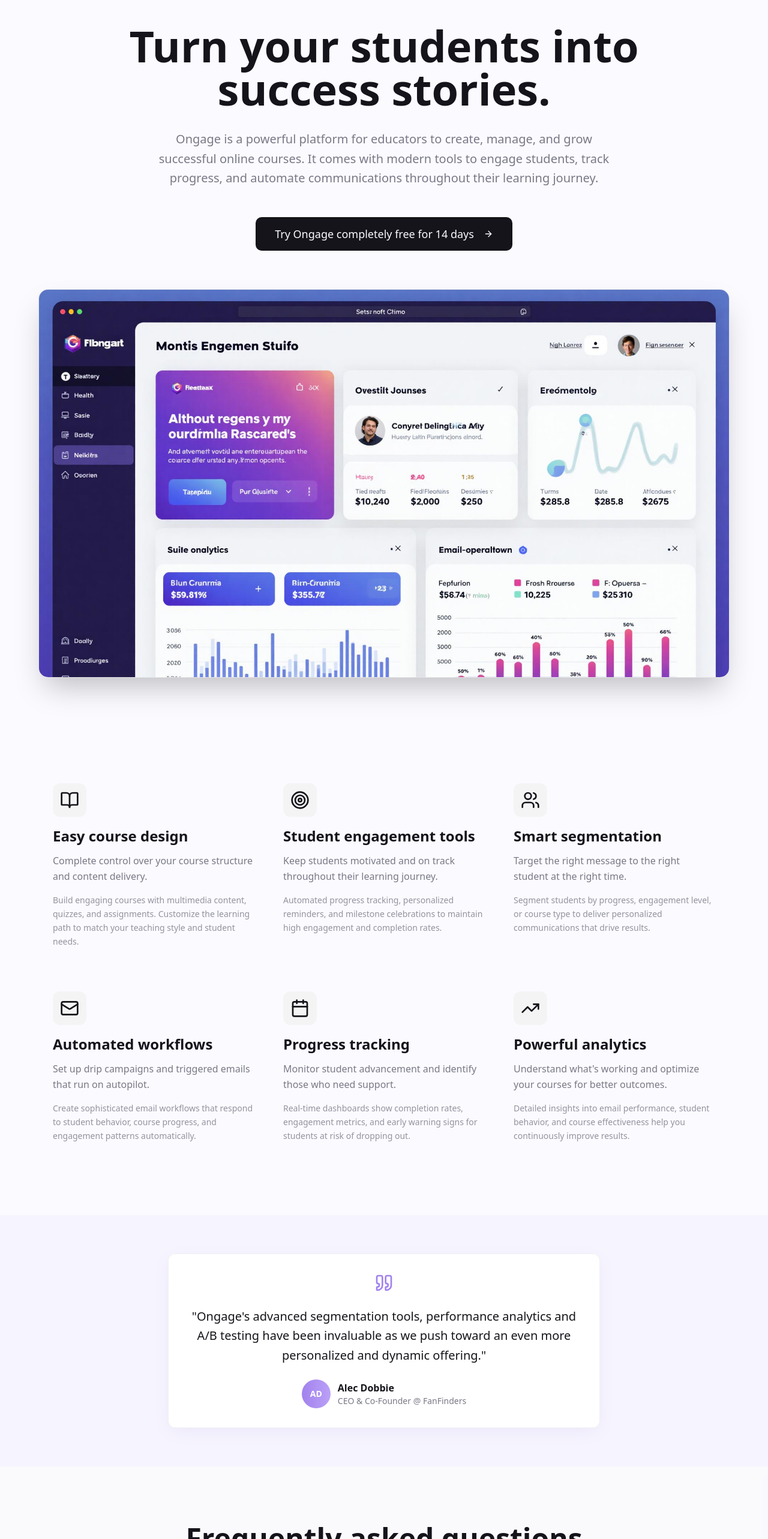
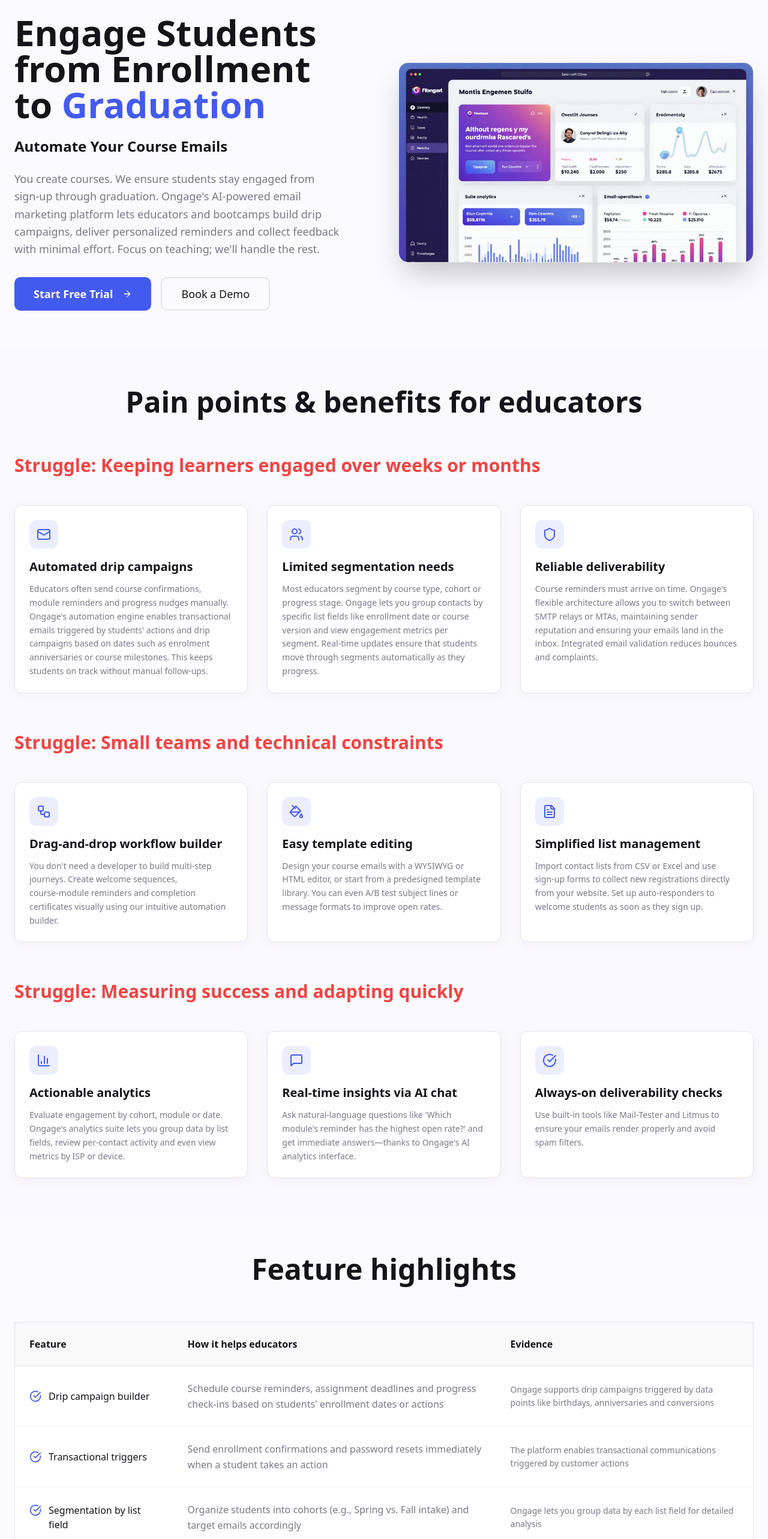
Before and after one commit to tanyarofman/ongage-landing-pages-6-pages, a React (Vite) app: page /educators in a window 1280 px wide. Shown: the part 80-2646 px from the top of the page at 60% size. Built offline with nearby package versions, Linux system fonts and the light colour scheme.

Commit message:
Update Educators page content
Updated the Educators page with new content, including hero section copy, pain points and benefits, feature highlights, FAQs, and a final call-to-action. The visual design language and system of Webflow are being applied.

```diff
--- a/src/components/educators/CTA.tsx
+++ b/src/components/educators/CTA.tsx
@@ -6,26 +6,25 @@ const CTA = () => {
     <section className="py-24 bg-background border-t border-border">
       <div className="max-w-4xl mx-auto px-6 text-center">
         <h2 className="text-4xl md:text-5xl font-bold text-foreground mb-6 leading-tight">
-          Ready to boost your
-          <br />
-          course completion rates?
+          Ready to automate your student communications and
+          <span className="text-primary">boost course completion rates?</span>
         </h2>
 
         <p className="text-xl text-muted-foreground mb-12 max-w-3xl mx-auto leading-relaxed">
-          Join thousands of educators using Ongage to engage students, automate communications,
-          and build successful online learning businesses.
+          Start your free trial today and see how Ongage's drip campaigns, segmentation and
+          analytics can transform your online courses.
         </p>
 
         <Button
           size="lg"
-          className="bg-foreground text-background hover:bg-foreground/90 text-lg px-8 py-4 h-14 font-medium"
+          className="bg-primary text-primary-foreground hover:bg-primary/90 text-lg px-8 py-4 h-14 font-semibold"
         >
-          Try Ongage completely free for 14 days
+          Start Free Trial
           <ArrowRight className="ml-2 h-5 w-5" />
         </Button>
 
         <div className="mt-8 text-muted-foreground text-sm">
-          No credit card required • Cancel anytime
+          Free trial • No credit card required • Cancel anytime
         </div>
       </div>
     </section>
--- /dev/null
+++ b/src/components/educators/FeatureHighlights.tsx
@@ -0,0 +1,90 @@
+import { CheckCircle } from "lucide-react";
+
+const FeatureHighlights = () => {
+  const features = [
+    {
+      feature: "Drip campaign builder",
+      description: "Schedule course reminders, assignment deadlines and progress check‑ins based on students' enrollment dates or actions",
+      evidence: "Ongage supports drip campaigns triggered by data points like birthdays, anniversaries and conversions"
+    },
+    {
+      feature: "Transactional triggers",
+      description: "Send enrollment confirmations and password resets immediately when a student takes an action",
+      evidence: "The platform enables transactional communications triggered by customer actions"
+    },
+    {
+      feature: "Segmentation by list field",
+      description: "Organize students into cohorts (e.g., Spring vs. Fall intake) and target emails accordingly",
+      evidence: "Ongage lets you group data by each list field for detailed analysis"
+    },
+    {
+      feature: "Template library & editor",
+      description: "Create professional course emails using predesigned templates and a drag‑and‑drop editor—no coding required",
+      evidence: "The platform provides a library of templates and a real‑time email editor"
+    },
+    {
+      feature: "Signup forms & auto‑responders",
+      description: "Collect leads via custom forms and automatically welcome them into your course",
+      evidence: "Ongage supports sign‑up forms and auto‑responders"
+    },
+    {
+      feature: "Deliverability & multi‑ESP routing",
+      description: "Ensure that course notifications reach the inbox, with the option to switch SMTP relays or MTAs",
+      evidence: "Ongage allows sending through its own SMTP or any SMTP/MTA and makes it easy to switch providers"
+    },
+    {
+      feature: "API & webhooks",
+      description: "Sync enrollment data from your LMS or registration forms and update student status in real time",
+      evidence: "The platform's API and webhooks enable data movement between Ongage and external systems"
+    },
+    {
+      feature: "Actionable analytics",
+      description: "Monitor open rates, click‑throughs and course progression across segments",
+      evidence: "Ongage's analytics suite offers per‑list field, per‑contact and per‑ISP insights"
+    }
+  ];
+
+  return (
+    <section className="py-16 bg-background">
+      <div className="max-w-7xl mx-auto px-6">
+        <div className="text-center mb-16">
+          <h2 className="text-4xl md:text-5xl font-bold mb-6 text-foreground">
+            Feature highlights
+          </h2>
+        </div>
+
+        <div className="overflow-x-auto">
+          <table className="w-full border-collapse bg-card rounded-xl shadow-feature border border-border">
+            <thead>
+              <tr className="bg-muted/50">
+                <th className="text-left p-6 font-semibold text-foreground border-b border-border">Feature</th>
+                <th className="text-left p-6 font-semibold text-foreground border-b border-border">How it helps educators</th>
+                <th className="text-left p-6 font-semibold text-foreground border-b border-border">Evidence</th>
+              </tr>
+            </thead>
+            <tbody>
+              {features.map((feature, index) => (
+                <tr key={index} className="border-b border-border/50 hover:bg-muted/20 transition-colors">
+                  <td className="p-6 font-medium text-foreground">
+                    <div className="flex items-start gap-3">
+                      <CheckCircle className="h-5 w-5 text-primary mt-0.5 flex-shrink-0" />
+                      {feature.feature}
+                    </div>
+                  </td>
+                  <td className="p-6 text-muted-foreground leading-relaxed">
+                    {feature.description}
+                  </td>
+                  <td className="p-6 text-sm text-muted-foreground leading-relaxed">
+                    {feature.evidence}
+                  </td>
+                </tr>
+              ))}
+            </tbody>
+          </table>
+        </div>
+      </div>
+    </section>
+  );
+};
+
+export default FeatureHighlights;
--- a/src/components/educators/Features.tsx
+++ b/src/components/educators/Features.tsx
@@ -1,64 +1,114 @@
-import { BookOpen, Target, Users, Mail, Calendar, TrendingUp } from "lucide-react";
+import {
+  Mail,
+  Users,
+  Shield,
+  Workflow,
+  PaintBucket,
+  FileText,
+  BarChart3,
+  MessageSquare,
+  CheckCircle
+} from "lucide-react";
 
 const Features = () => {
-  const features = [
+  const painPoints = [
     {
-      icon: BookOpen,
-      title: "Easy course design",
-      description: "Complete control over your course structure and content delivery.",
-      details: "Build engaging courses with multimedia content, quizzes, and assignments. Customize the learning path to match your teaching style and student needs."
-    },
+      struggle: "Keeping learners engaged over weeks or months",
+      solutions: [
         {
-      icon: Target,
-      title: "Student engagement tools",
-      description: "Keep students motivated and on track throughout their learning journey.",
-      details: "Automated progress tracking, personalized reminders, and milestone celebrations to maintain high engagement and completion rates."
+          icon: Mail,
+          title: "Automated drip campaigns",
+          description: "Educators often send course confirmations, module reminders and progress nudges manually. Ongage's automation engine enables transactional emails triggered by students' actions and drip campaigns based on dates such as enrolment anniversaries or course milestones. This keeps students on track without manual follow‑ups."
         },
         {
           icon: Users,
-      title: "Smart segmentation",
-      description: "Target the right message to the right student at the right time.",
-      details: "Segment students by progress, engagement level, or course type to deliver personalized communications that drive results."
+          title: "Limited segmentation needs",
+          description: "Most educators segment by course type, cohort or progress stage. Ongage lets you group contacts by specific list fields like enrollment date or course version and view engagement metrics per segment. Real‑time updates ensure that students move through segments automatically as they progress."
         },
         {
-      icon: Mail,
-      title: "Automated workflows",
-      description: "Set up drip campaigns and triggered emails that run on autopilot.",
-      details: "Create sophisticated email workflows that respond to student behavior, course progress, and engagement patterns automatically."
+          icon: Shield,
+          title: "Reliable deliverability",
+          description: "Course reminders must arrive on time. Ongage's flexible architecture allows you to switch between SMTP relays or MTAs, maintaining sender reputation and ensuring your emails land in the inbox. Integrated email validation reduces bounces and complaints."
+        }
+      ]
     },
     {
-      icon: Calendar,
-      title: "Progress tracking",
-      description: "Monitor student advancement and identify those who need support.",
-      details: "Real-time dashboards show completion rates, engagement metrics, and early warning signs for students at risk of dropping out."
+      struggle: "Small teams and technical constraints",
+      solutions: [
+        {
+          icon: Workflow,
+          title: "Drag‑and‑drop workflow builder",
+          description: "You don't need a developer to build multi‑step journeys. Create welcome sequences, course‑module reminders and completion certificates visually using our intuitive automation builder."
         },
         {
-      icon: TrendingUp,
-      title: "Powerful analytics",
-      description: "Understand what's working and optimize your courses for better outcomes.",
-      details: "Detailed insights into email performance, student behavior, and course effectiveness help you continuously improve results."
+          icon: PaintBucket,
+          title: "Easy template editing",
+          description: "Design your course emails with a WYSIWYG or HTML editor, or start from a predesigned template library. You can even A/B test subject lines or message formats to improve open rates."
+        },
+        {
+          icon: FileText,
+          title: "Simplified list management",
+          description: "Import contact lists from CSV or Excel and use sign‑up forms to collect new registrations directly from your website. Set up auto‑responders to welcome students as soon as they sign up."
+        }
+      ]
+    },
+    {
+      struggle: "Measuring success and adapting quickly",
+      solutions: [
+        {
+          icon: BarChart3,
+          title: "Actionable analytics",
+          description: "Evaluate engagement by cohort, module or date. Ongage's analytics suite lets you group data by list fields, review per‑contact activity and even view metrics by ISP or device."
+        },
+        {
+          icon: MessageSquare,
+          title: "Real‑time insights via AI chat",
+          description: "Ask natural‑language questions like 'Which module's reminder has the highest open rate?' and get immediate answers—thanks to Ongage's AI analytics interface."
+        },
+        {
+          icon: CheckCircle,
+          title: "Always‑on deliverability checks",
+          description: "Use built‑in tools like Mail‑Tester and Litmus to ensure your emails render properly and avoid spam filters."
+        }
+      ]
     }
   ];
 
   return (
-    <section className="py-24 bg-background">
-      <div className="max-w-6xl mx-auto px-6">
-        <div className="grid md:grid-cols-2 lg:grid-cols-3 gap-12">
-          {features.map((feature, index) => (
-            <div key={index} className="group">
-              <div className="mb-6">
-                <div className="p-3 bg-muted rounded-xl inline-flex mb-4">
-                  <feature.icon className="h-8 w-8 text-foreground" />
+    <section className="py-16 bg-muted/30">
+      <div className="max-w-7xl mx-auto px-6">
+        <div className="text-center mb-16">
+          <h2 className="text-4xl md:text-5xl font-bold mb-6 text-foreground">
+            Pain points & benefits for educators
+          </h2>
         </div>
-                <h3 className="text-2xl font-bold mb-3 text-foreground">
-                  {feature.title}
+
+        <div className="space-y-16">
+          {painPoints.map((painPoint, index) => (
+            <div key={index} className="animate-fade-in">
+              <div className="mb-12">
+                <h3 className="text-2xl md:text-3xl font-bold text-destructive mb-8">
+                  Struggle: {painPoint.struggle}
                 </h3>
-                <p className="text-muted-foreground mb-4 leading-relaxed">
-                  {feature.description}
+              </div>
+
+              <div className="grid md:grid-cols-2 lg:grid-cols-3 gap-8">
+                {painPoint.solutions.map((solution, solutionIndex) => (
+                  <div
+                    key={solutionIndex}
+                    className="bg-card rounded-xl p-6 shadow-soft border border-border hover:shadow-feature transition-all duration-300"
+                  >
+                    <div className="p-3 bg-primary/10 rounded-lg inline-flex mb-4">
+                      <solution.icon className="h-6 w-6 text-primary" />
+                    </div>
+                    <h4 className="text-xl font-semibold mb-3 text-foreground">
+                      {solution.title}
+                    </h4>
+                    <p className="text-muted-foreground leading-relaxed text-sm">
+                      {solution.description}
                     </p>
-                <p className="text-sm text-muted-foreground/80 leading-relaxed">
-                  {feature.details}
-                </p>
+                  </div>
+                ))}
               </div>
             </div>
           ))}
--- a/src/components/educators/Hero.tsx
+++ b/src/components/educators/Hero.tsx
@@ -13,31 +13,47 @@ const Hero = () => {
       </div>
 
       {/* Main Hero Section */}
-      <section className="relative py-20 px-6">
-        <div className="max-w-6xl mx-auto">
-          <div className="text-center mb-16">
-            <h1 className="text-5xl md:text-7xl font-bold text-foreground mb-8 leading-tight max-w-4xl mx-auto">
-              Turn your students into
-              <br />
-              <span className="text-foreground">success stories.</span>
+      <section className="relative py-16 px-6">
+        <div className="max-w-7xl mx-auto">
+          <div className="grid lg:grid-cols-2 gap-12 items-center">
+            {/* Left Column - Copy */}
+            <div className="lg:pr-8">
+              <h1 className="text-4xl md:text-6xl font-bold text-foreground mb-6 leading-tight">
+                Engage Students from Enrollment to
+                <span className="text-primary"> Graduation</span>
               </h1>
 
-            <p className="text-xl text-muted-foreground mb-12 max-w-3xl mx-auto leading-relaxed">
-              Ongage is a powerful platform for educators to create, manage, and grow successful
-              online courses. It comes with modern tools to engage students, track progress,
-              and automate communications throughout their learning journey.
+              <h2 className="text-xl md:text-2xl font-semibold mb-6 text-foreground">
+                Automate Your Course Emails
+              </h2>
+
+              <p className="text-lg text-muted-foreground mb-8 leading-relaxed">
+                You create courses. We ensure students stay engaged from sign‑up through graduation.
+                Ongage's AI‑powered email marketing platform lets educators and bootcamps build drip
+                campaigns, deliver personalized reminders and collect feedback with minimal effort.
+                Focus on teaching; we'll handle the rest.
               </p>
 
+              <div className="flex flex-col sm:flex-row gap-4">
                 <Button
                   size="lg"
-              className="bg-foreground text-background hover:bg-foreground/90 text-lg px-8 py-4 h-14 font-medium"
+                  className="bg-primary text-primary-foreground hover:bg-primary/90 text-lg px-8 py-4 h-14 font-semibold"
                 >
-              Try Ongage completely free for 14 days
+                  Start Free Trial
                   <ArrowRight className="ml-2 h-5 w-5" />
                 </Button>
+
+                <Button
+                  variant="outline"
+                  size="lg"
+                  className="text-lg px-8 py-4 h-14 font-medium border-2"
+                >
+                  Book a Demo
+                </Button>
+              </div>
             </div>
 
-          {/* Dashboard Preview */}
+            {/* Right Column - Dashboard Preview */}
             <div className="relative">
               <div className="rounded-2xl overflow-hidden shadow-2xl border border-border">
                 <img
@@ -48,6 +64,7 @@ const Hero = () => {
               </div>
             </div>
           </div>
+        </div>
       </section>
     </div>
   );
--- a/src/index.css
+++ b/src/index.css
@@ -15,11 +15,11 @@
     --popover: 0 0% 100%;
     --popover-foreground: 240 15% 9%;
 
-    --primary: 258 75% 72%;
+    --primary: 232 84% 60%;
     --primary-foreground: 0 0% 100%;
-    --primary-glow: 258 85% 80%;
+    --primary-glow: 232 90% 70%;
 
-    --hero: 218 85% 17%;
+    --hero: 232 84% 60%;
     --hero-foreground: 0 0% 100%;
 
     --secondary: 240 10% 96%;
@@ -36,12 +36,12 @@
 
     --border: 240 6% 90%;
     --input: 240 6% 90%;
-    --ring: 258 75% 72%;
+    --ring: 232 84% 60%;
 
     --radius: 0.75rem;
 
     /* Custom Ongage Design Tokens */
-    --gradient-hero: linear-gradient(135deg, hsl(218 85% 17%), hsl(218 85% 25%));
+    --gradient-hero: linear-gradient(135deg, hsl(232 84% 60%), hsl(232 90% 70%));
     --gradient-feature: linear-gradient(180deg, hsl(0 0% 100%), hsl(240 20% 99%));
     --gradient-card: linear-gradient(145deg, hsl(0 0% 100%), hsl(240 10% 98%));
 
--- a/src/pages/EducatorsLanding.tsx
+++ b/src/pages/EducatorsLanding.tsx
@@ -1,5 +1,6 @@
 import Hero from "@/components/educators/Hero";
 import Features from "@/components/educators/Features";
+import FeatureHighlights from "@/components/educators/FeatureHighlights";
 import Testimonial from "@/components/Testimonial";
 import FAQ from "@/components/educators/FAQ";
 import CTA from "@/components/educators/CTA";
@@ -9,6 +10,7 @@ const EducatorsLanding = () => {
     <main>
       <Hero />
       <Features />
+      <FeatureHighlights />
       <Testimonial />
       <FAQ />
       <CTA />
```
Also changed, not shown: src/components/educators/FAQ.tsx (+4 -4 lines). Lines whose indentation alone changed are shown as unchanged.
